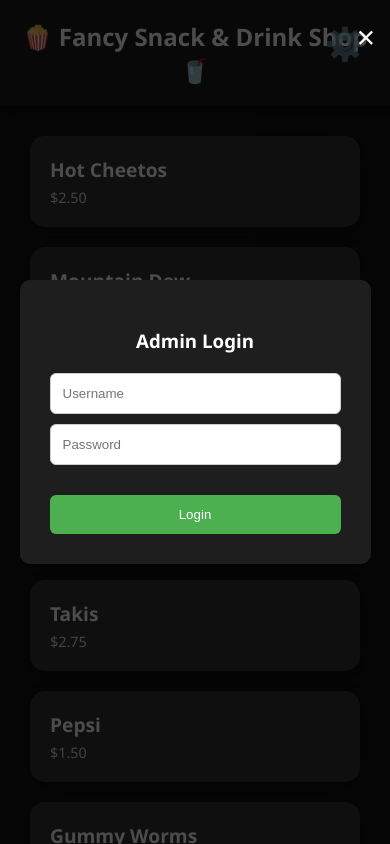
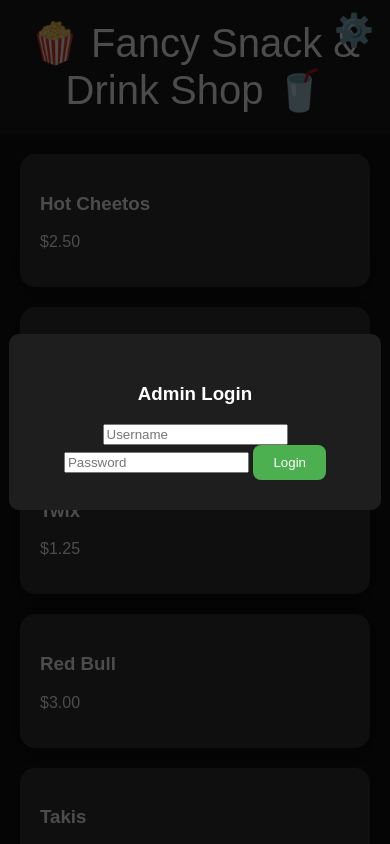
Before and after one commit to diddycodes/website1, a plain HTML site: page index.html in a window 390 px wide. Both pictures are taken after a click on the button "⚙️". Shown: the top 844 px of the page. Drawn offline with Linux system fonts and the light colour scheme.

Commit message:
Update index.html

```diff
--- a/index.html
+++ b/index.html
@@ -5,26 +5,19 @@
   <meta name="viewport" content="width=device-width, initial-scale=1.0">
   <title>Fancy Snack Shop</title>
   <style>
-    * { box-sizing: border-box; }
+    /* Basic Styles */
     body {
-      margin: 0;
-      font-family: 'Segoe UI', Tahoma, Geneva, Verdana, sans-serif;
+      font-family: Arial, sans-serif;
       background-color: #121212;
       color: white;
-      overflow-x: hidden;
-      transition: background-color 0.5s ease;
+      margin: 0;
+      padding: 0;
     }
     header {
       background-color: #1c1c1c;
       padding: 20px;
       text-align: center;
-      color: #fff;
       font-size: 2.5rem;
-      font-weight: bold;
-      box-shadow: 0 4px 10px rgba(0,0,0,0.5);
-      position: relative;
-      z-index: 10;
-      animation: fadeInHeader 1s ease-in-out;
     }
     .settings-btn {
       position: absolute;
@@ -35,19 +28,12 @@
       font-size: 2rem;
       color: #fff;
       cursor: pointer;
-      opacity: 0.7;
-      padding: 12px;
-      transition: opacity 0.2s;
-    }
-    .settings-btn:hover {
-      opacity: 1;
     }
     .container {
+      padding: 20px;
       display: grid;
       grid-template-columns: repeat(auto-fill, minmax(200px, 1fr));
       gap: 20px;
-      padding: 30px;
-      animation: fadeInContent 1s ease-in-out;
     }
     .item {
       background-color: #333;
@@ -55,91 +41,31 @@
       border-radius: 15px;
       box-shadow: 0 5px 15px rgba(0,0,0,0.3);
       cursor: pointer;
-      transition: transform 0.3s ease, box-shadow 0.3s ease;
-      animation: fadeInItem 0.5s ease-in-out;
-    }
-    .item:hover {
-      transform: translateY(-10px);
-      box-shadow: 0 8px 25px rgba(0,0,0,0.6);
-    }
-    .item h3 { margin: 0; font-size: 1.5rem; }
-    .item p { margin: 5px 0 0; color: #ddd; }
-    @keyframes fadeInHeader {
-      from { opacity: 0; transform: translateY(-20px); }
-      to { opacity: 1; transform: translateY(0); }
-    }
-    @keyframes fadeInContent {
-      from { opacity: 0; transform: translateY(10px); }
-      to { opacity: 1; transform: translateY(0); }
-    }
-    @keyframes fadeInItem {
-      from { opacity: 0; transform: translateY(15px); }
-      to { opacity: 1; transform: translateY(0); }
-    }
-    @keyframes fadeInModal {
-      from { opacity: 0; }
-      to { opacity: 1; }
-    }
-    @keyframes slideInModal {
-      from { transform: translateY(50px); }
-      to { transform: translateY(0); }
     }
     .modal {
       position: fixed;
-      top: 0; left: 0;
-      width: 100%; height: 100%;
+      top: 0;
+      left: 0;
+      width: 100%;
+      height: 100%;
       background: rgba(0, 0, 0, 0.7);
       display: none;
       align-items: center;
       justify-content: center;
-      z-index: 999;
-      animation: fadeInModal 0.3s ease-in-out;
     }
     .modal-content {
       background: #1e1e1e;
       padding: 30px;
       border-radius: 10px;
       text-align: center;
-      max-width: 400px;
-      width: 90%;
-      animation: slideInModal 0.3s ease-out;
+      width: 80%;
     }
     .modal button {
-      margin-top: 20px;
       padding: 10px 20px;
       background: #4CAF50;
       color: white;
       border: none;
       border-radius: 8px;
-      cursor: pointer;
-      transition: background-color 0.3s ease;
-    }
-    .modal button:hover { background-color: #45a049; }
-    .admin-login {
-      display: none;
-      flex-direction: column;
-      gap: 10px;
-      margin-top: 20px;
-    }
-    .admin-login input {
-      padding: 12px;
-      border: 1px solid #ccc;
-      border-radius: 6px;
-    }
-    .admin-login button {
-      padding: 12px;
-      background: #4CAF50;
-      color: white;
-      border: none;
-      border-radius: 6px;
-      cursor: pointer;
-    }
-    .close-btn {
-      position: absolute;
-      top: 10px;
-      right: 10px;
-      font-size: 1.5rem;
-      color: #fff;
       cursor: pointer;
     }
     .admin-panel {
@@ -147,32 +73,20 @@
       padding: 20px;
       background: #1c1c1c;
       border-radius: 10px;
-      box-shadow: 0 4px 10px rgba(0,0,0,0.6);
       margin: 20px;
-      animation: fadeInPanel 1s ease-out;
     }
-    @keyframes fadeInPanel {
-      from { opacity: 0; transform: translateY(10px); }
-      to { opacity: 1; transform: translateY(0); }
+    .admin-panel h3 {
+      margin: 0;
+      font-size: 1.5rem;
     }
-    @media (max-width: 600px) {
-      header { font-size: 1.5rem; }
-      .item h3 { font-size: 1.2rem; }
-      .item p { font-size: 0.9rem; }
-      .modal-content { width: 90%; }
-      .settings-btn {
-        font-size: 2rem;
-        padding: 15px;
-      }
-      .admin-login input,
-      .admin-login button {
-        width: 100%;
-      }
-      .close-btn {
-        font-size: 2rem;
-        right: 15px;
-        top: 15px;
-      }
+    .admin-panel button {
+      padding: 10px 20px;
+      margin-top: 20px;
+      background: #4CAF50;
+      color: white;
+      border: none;
+      border-radius: 8px;
+      cursor: pointer;
     }
   </style>
 </head>
@@ -183,6 +97,7 @@
   </header>
   <div class="container" id="shop"></div>
 
+  <!-- Modal for purchase confirmation -->
   <div class="modal" id="modal">
     <div class="modal-content" id="modal-content">
       <p id="modal-text">Waiting for seller to confirm proof of purchase...</p>
@@ -190,19 +105,18 @@
     </div>
   </div>
 
+  <!-- Admin Login Modal -->
   <div class="modal" id="adminModal">
     <div class="modal-content">
-      <span class="close-btn" onclick="closeAdminLogin()">×</span>
       <h3>Admin Login</h3>
-      <div class="admin-login" id="adminLogin">
       <input type="text" id="username" placeholder="Username">
       <input type="password" id="password" placeholder="Password">
       <button onclick="loginAdmin()">Login</button>
-      </div>
       <div id="adminMessage"></div>
     </div>
   </div>
 
+  <!-- Admin Panel -->
   <div class="admin-panel" id="adminPanel">
     <h3>Admin Panel</h3>
     <p>Total Sales: $<span id="totalSales">0.00</span></p>
@@ -214,6 +128,7 @@
     import { initializeApp } from "https://www.gstatic.com/firebasejs/10.8.0/firebase-app.js";
     import { getDatabase, ref, push, onChildAdded, update, remove } from "https://www.gstatic.com/firebasejs/10.8.0/firebase-database.js";
 
+    // Initialize Firebase
     const firebaseConfig = {
       apiKey: "AIzaSyAwrXlL0oaON4pE4Ko9LEZsBj1PI5YqtkM",
       authDomain: "website-4f366.firebaseapp.com",
@@ -244,20 +159,33 @@
 
     let totalSales = 0;
     let isAdmin = false;
+    let currentPurchaseKey = null;
 
     const shop = document.getElementById('shop');
     const modal = document.getElementById('modal');
     const modalContent = document.getElementById('modal-content');
     const modalText = document.getElementById('modal-text');
     const adminModal = document.getElementById('adminModal');
-    const adminLogin = document.getElementById('adminLogin');
-    const adminMessage = document.getElementById('adminMessage');
     const adminPanel = document.getElementById('adminPanel');
+    const purchaseRequests = document.getElementById('purchaseRequests');
     const totalSalesSpan = document.getElementById('totalSales');
-    const purchaseRequests = document.getElementById('purchaseRequests');
 
-    let currentPurchaseKey = null;
+    // Display all items
+    items.forEach(item => {
+      const div = document.createElement('div');
+      div.className = 'item';
+      div.innerHTML = `<h3>${item.name}</h3><p>$${item.price.toFixed(2)}</p>`;
+      div.onclick = () => {
+        if (isAdmin) {
+          alert('Admins cannot buy items.');
+          return;
+        }
+        sendPurchaseRequest(item.name, item.price);
+      };
+      shop.appendChild(div);
+    });
 
+    // Send purchase request
     window.sendPurchaseRequest = (itemName, price) => {
       const request = {
         item: itemName,
@@ -271,6 +199,7 @@
       modalText.textContent = 'Waiting for seller to confirm proof of purchase...';
     };
 
+    // Listen for admin action
     window.listenForAdmin = () => {
       const requestsRef = ref(db, 'purchaseRequests');
       onChildAdded(requestsRef, (snapshot) => {
@@ -286,85 +215,66 @@
       });
     };
 
-    window.confirmPurchase = (key, amount) => {
+    // Admin confirms purchase
+    window.confirmPurchase = (key, price) => {
       const requestRef = ref(db, `purchaseRequests/${key}`);
       update(requestRef, { confirmed: true });
-      totalSales += amount;
+
+      // Update total sales
+      totalSales += price;
       totalSalesSpan.textContent = totalSales.toFixed(2);
 
-      // Hide the modal after confirming
+      // Hide modal and show success message for buyer
       modal.style.display = 'none';
-
-      // Show the tip options for the buyer (not the admin)
       modalContent.innerHTML = `
         <p>Thank you for your purchase!</p>
         <p>Select a tip amount:</p>
-        <div class="tip-options">
         <button onclick="thankUser(20)">Tip 20%</button>
         <button onclick="thankUser(30)">Tip 30%</button>
         <button onclick="thankUser(50)">Tip 50%</button>
-        </div>
       `;
-      modalText.textContent = "Please select a tip amount.";
-
-      currentPurchaseKey = null;
     };
 
+    // Show thank you message for buyer
     window.thankUser = (tip) => {
       modalContent.innerHTML = `
         <p>Thanks for buying and tipping <strong>${tip}%</strong>! 🎉</p>
-        <button onclick="modal.style.display='none'" style="margin-top:20px; padding:10px 20px; background:#4CAF50; color:white; border:none; border-radius:8px; cursor:pointer;">Close</button>
+        <button onclick="modal.style.display='none'" style="margin-top:20px; padding:10px 20px; background:#4CAF50; color:white; border:none; border-radius:8px;">Close</button>
       `;
     };
 
+    // Close the modal
+    window.closeModal = () => {
+      modal.style.display = 'none';
+    };
+
+    // Show admin login modal
     window.toggleAdminLogin = function() {
       adminModal.style.display = 'flex';
-      adminLogin.style.display = 'flex';
-      adminMessage.innerHTML = '';
     };
 
+    // Admin login functionality
     window.loginAdmin = function() {
       const user = document.getElementById('username').value;
       const pass = document.getElementById('password').value;
       if (user === 'admin' && pass === 'diddy') {
-        adminMessage.innerHTML = '<p style="color: green;">✅ Logged in as Admin</p>';
-        setTimeout(() => { adminMessage.innerHTML = ''; }, 3000);  // Message disappears after 3 seconds
-        adminLogin.style.display = 'none';
+        document.getElementById('adminMessage').innerHTML = '<p style="color: green;">✅ Logged in as Admin</p>';
+        setTimeout(() => { document.getElementById('adminMessage').innerHTML = ''; }, 3000);
         isAdmin = true;
         adminPanel.style.display = 'block';
         listenForAdmin();
+        adminModal.style.display = 'none';
       } else {
-        adminMessage.innerHTML = '<p style="color: red;">❌ Incorrect credentials</p>';
+        document.getElementById('adminMessage').innerHTML = '<p style="color: red;">❌ Incorrect credentials</p>';
       }
     };
 
+    // Clear all purchase requests
     window.clearAllRequests = () => {
       const requestsRef = ref(db, 'purchaseRequests');
       remove(requestsRef);
       purchaseRequests.innerHTML = '';
     };
-
-    window.closeModal = () => {
-      modal.style.display = 'none';
-    };
-
-    window.closeAdminLogin = () => {
-      adminModal.style.display = 'none';
-    };
-
-    items.forEach(item => {
-      const div = document.createElement('div');
-      div.className = 'item';
-      div.innerHTML = `<h3>${item.name}</h3><p>$${item.price.toFixed(2)}</p>`;
-      div.onclick = () => {
-        if (isAdmin) {
-          alert('Admins can’t buy.');
-          return;
-        }
-        sendPurchaseRequest(item.name, item.price);
-      };
-      shop.appendChild(div);
-    });
   </script>
 </body>
 </html>
```
Lines whose indentation alone changed are shown as unchanged.
